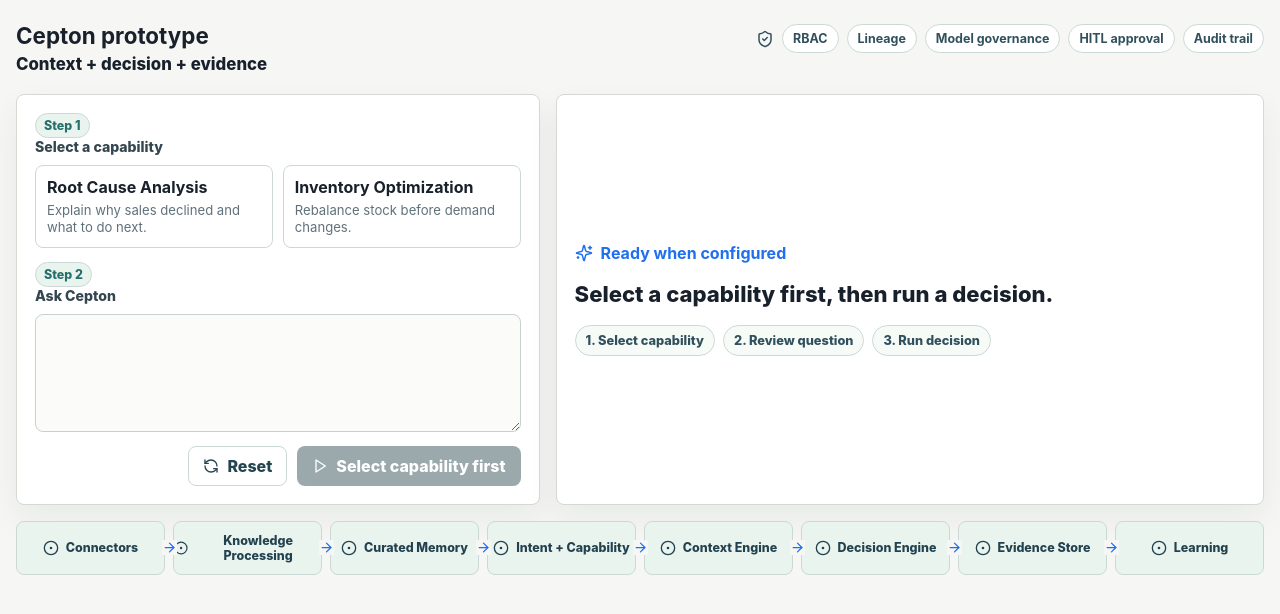
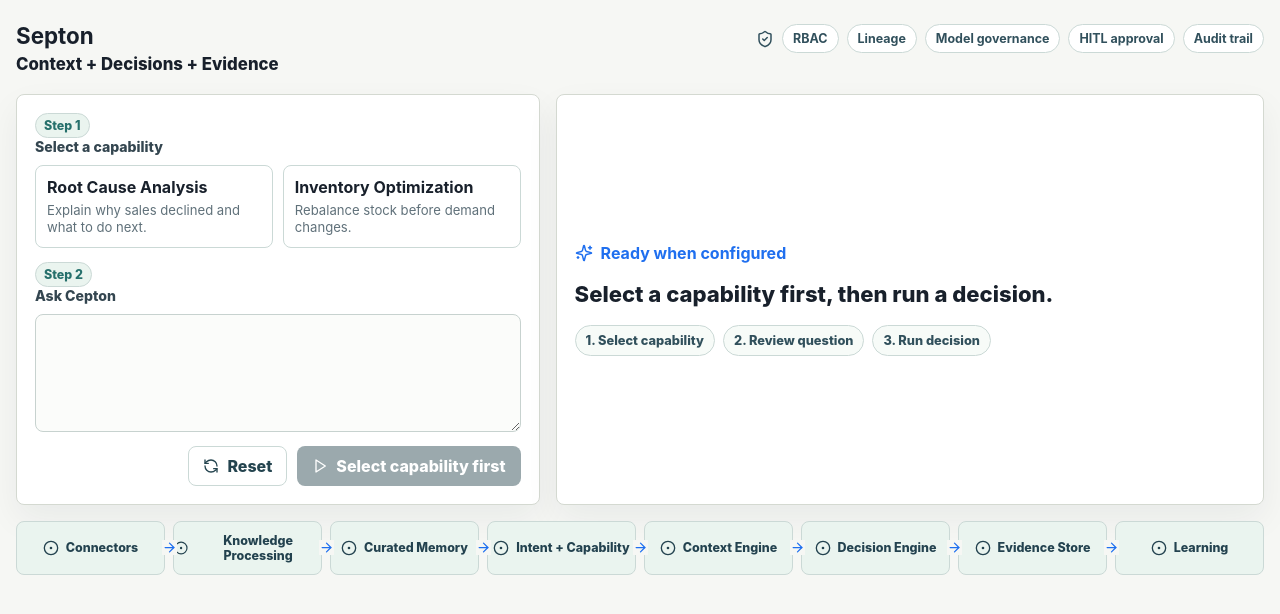
Before and after one commit to jayrajn/septonproto, a React (Vite) app in the folder apps/web/: page / in a window 1280 px wide. Shown: the top 614 px of the page. Built offline with nearby package versions, Linux system fonts and the light colour scheme.

Commit message:
Update prototype heading text

```diff
--- a/apps/web/src/ui/App.tsx
+++ b/apps/web/src/ui/App.tsx
@@ -89,8 +89,8 @@
     <main className="shell">
       <header className="topbar">
         <div>
-          <h1 className="app-title">Cepton prototype</h1>
-          <p className="tagline">Context + decision + evidence</p>
+          <h1 className="app-title">Septon</h1>
+          <p className="tagline">Context + Decisions + Evidence</p>
         </div>
         <div className="governance">
           <ShieldCheck size={18} />
```
